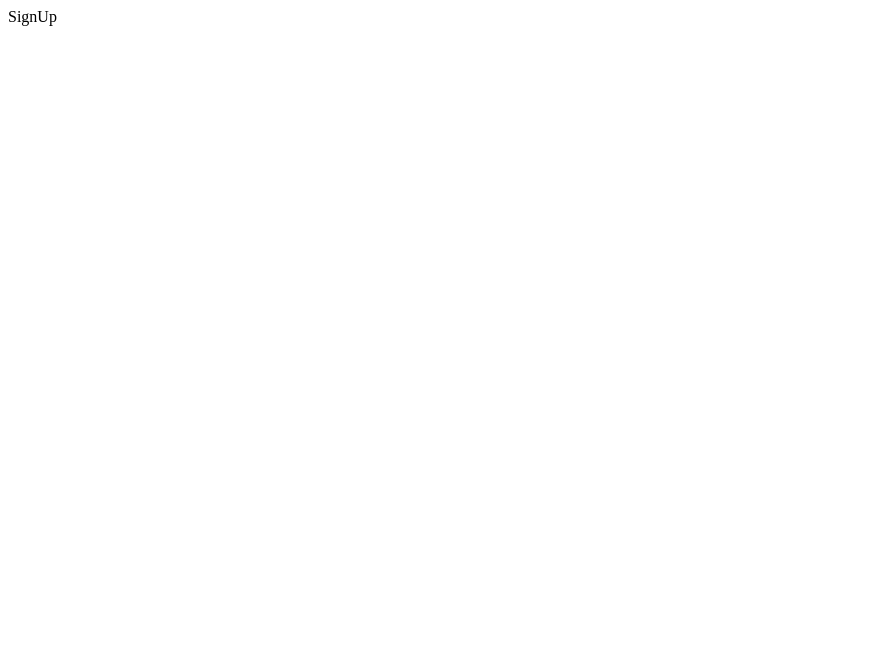
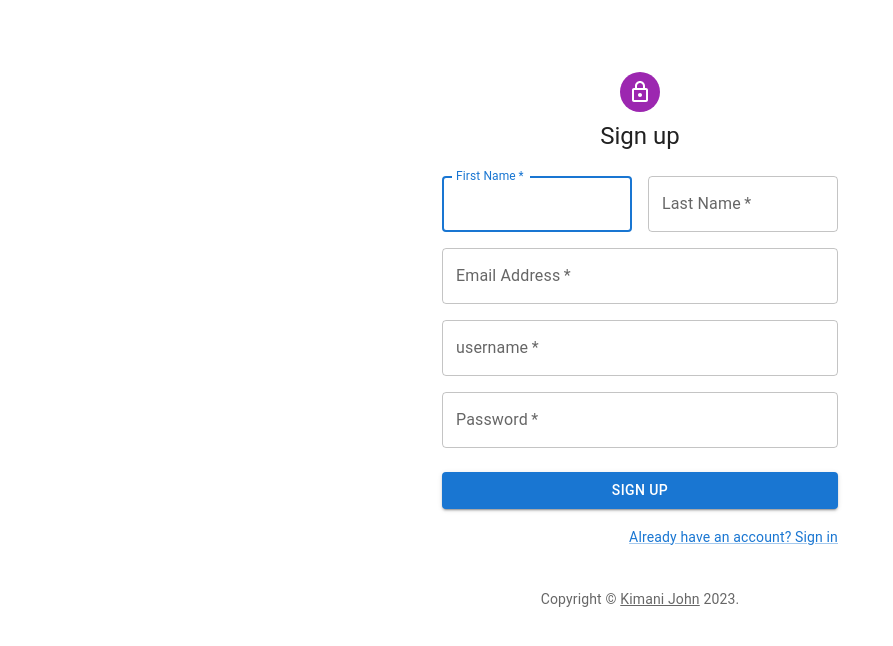
Before and after one commit to kimperria/karakana_client_microservice, a React (Vite) app: page /register in a window 1280 px wide. Shown: the top 646 px of the page, without its empty margins (0-893 px from the left). Built offline with nearby package versions, Linux system fonts and the light colour scheme.

Commit message:
Screens: Build login register and password reset user interface

```diff
--- a/package.json
+++ b/package.json
@@ -11,6 +11,7 @@
   "dependencies": {
     "@emotion/react": "^11.10.6",
     "@emotion/styled": "^11.10.6",
+    "@mui/icons-material": "^5.11.11",
     "@mui/material": "^5.11.11",
     "react": "^18.2.0",
     "react-dom": "^18.2.0",
--- a/src/App.jsx
+++ b/src/App.jsx
@@ -1,5 +1,6 @@
 import { BrowserRouter as Router, Routes, Route } from 'react-router-dom';
 import './App.css'
+import ForgotPassword from './screens/auth/ForgotPassword';
 import Login from './screens/auth/Login';
 import SignUp from './screens/auth/SignUp';
 import Dashboard from './screens/Dashboard';
@@ -12,6 +13,7 @@
       <Routes>
         <Route path='/' element={<HomePage />}/>
         <Route path='/login' element={<Login />} />
+        <Route path='/password-reset' element={<ForgotPassword />} />
         <Route path='/register' element={<SignUp />} />
         <Route path='/dashboard' element={<Dashboard />}/>
       </Routes>
--- /dev/null
+++ b/src/screens/auth/ForgotPassword.jsx
@@ -0,0 +1,58 @@
+import React from 'react';
+import Typography from "@mui/material/Typography";
+import Container from "@mui/material/Container";
+import { createTheme, ThemeProvider } from "@mui/material/styles";
+import Button from "@mui/material/Button";
+import Grid from "@mui/material/Grid";
+import Box from "@mui/material/Box";
+import TextField from "@mui/material/TextField";
+
+const theme = createTheme();
+
+function ForgotPassword() {
+  return (
+    <ThemeProvider theme={theme}>
+        <Container component="main" maxWidth="xs">
+            <Box
+            sx={{
+                marginTop: 8,
+                display: "flex",
+                flexDirection: 'column',
+                alignItems: 'center'
+            }}>
+                <Typography component="h1" variant="h5">
+                    Reset Password
+                </Typography>
+            </Box>
+
+            <Box
+            component="form"
+            noValidate
+            sx={{ mt: 1}}
+            >
+            <TextField
+            margin="normal"
+            required
+            fullWidth
+            id="email"
+            label="Email Address"
+            name="email"
+            autoComplete="email"
+            autoFocus
+            />
+            </Box>
+
+            <Button
+              type="submit"
+              fullWidth
+              variant="contained"
+              sx={{ mt: 3, mb: 2 }}
+            >
+              Initiate Password Reset
+            </Button>
+        </Container>
+    </ThemeProvider>
+  )
+}
+
+export default ForgotPassword
--- a/src/screens/auth/Login.jsx
+++ b/src/screens/auth/Login.jsx
@@ -1,9 +1,105 @@
-import React from 'react'
+import React from "react";
+import Avatar from "@mui/material/Avatar";
+import Button from "@mui/material/Button";
+import CssBaseline from "@mui/material/CssBaseline";
+import TextField from "@mui/material/TextField";
+import FormControlLabel from "@mui/material/FormControlLabel";
+import Checkbox from "@mui/material/Checkbox";
+import Link from "@mui/material/Link";
+import Grid from "@mui/material/Grid";
+import Box from "@mui/material/Box";
+import LockOutlinedIcon from "@mui/icons-material/LockOutlined";
+import Typography from "@mui/material/Typography";
+import Container from "@mui/material/Container";
+import { createTheme, ThemeProvider } from "@mui/material/styles";
+import Copyright from "../../utils/Copyright";
+
+const theme = createTheme();
 
 function Login() {
+  const loginUserAccount = (event) => {
+    event.preventDefault();
+    const data = new FormData(event.currentTarget);
+    console.log({
+      email: data.get("email"),
+      password: data.get("password"),
+    });
+  };
+
   return (
-    <div>Login</div>
-  )
+    <ThemeProvider theme={theme}>
+      <Container component="main" maxWidth="xs">
+        <CssBaseline />
+        <Box
+          sx={{
+            marginTop: 8,
+            display: "flex",
+            flexDirection: "column",
+            alignItems: "center",
+          }}
+        >
+          <Avatar sx={{ m: 1, bgcolor: "secondary.main" }}>
+            <LockOutlinedIcon />
+          </Avatar>
+          <Typography component="h1" variant="h5">
+            Sign in
+          </Typography>
+          <Box
+            component="form"
+            onSubmit={loginUserAccount}
+            noValidate
+            sx={{ mt: 1 }}
+          >
+            <TextField
+              margin="normal"
+              required
+              fullWidth
+              id="email"
+              label="Email Address"
+              name="email"
+              autoComplete="email"
+              autoFocus
+            />
+            <TextField
+              margin="normal"
+              required
+              fullWidth
+              name="password"
+              label="Password"
+              type="password"
+              id="password"
+              autoComplete="current-password"
+            />
+            <FormControlLabel
+              control={<Checkbox value="remember" color="primary" />}
+              label="Remember me"
+            />
+            <Button
+              type="submit"
+              fullWidth
+              variant="contained"
+              sx={{ mt: 3, mb: 2 }}
+            >
+              Sign In
+            </Button>
+            <Grid container>
+              <Grid item xs>
+                <Link href="/password-reset" variant="body2">
+                  Forgot password?
+                </Link>
+              </Grid>
+              <Grid item>
+                <Link href="/register" variant="body2">
+                  {"Don't have an account? Sign Up"}
+                </Link>
+              </Grid>
+            </Grid>
+          </Box>
+        </Box>
+        <Copyright sx={{ mt: 8, mb: 4 }} />
+      </Container>
+    </ThemeProvider>
+  );
 }
 
-export default Login
+export default Login;
--- a/src/screens/auth/SignUp.jsx
+++ b/src/screens/auth/SignUp.jsx
@@ -1,9 +1,139 @@
-import React from 'react'
+import React from "react";
+import Avatar from "@mui/material/Avatar";
+import Button from "@mui/material/Button";
+import CssBaseline from "@mui/material/CssBaseline";
+import TextField from "@mui/material/TextField";
+import FormControlLabel from "@mui/material/FormControlLabel";
+import Checkbox from "@mui/material/Checkbox";
+import Link from "@mui/material/Link";
+import Grid from "@mui/material/Grid";
+import Box from "@mui/material/Box";
+import LockOutlinedIcon from "@mui/icons-material/LockOutlined";
+import Typography from "@mui/material/Typography";
+import Container from "@mui/material/Container";
+import { createTheme, ThemeProvider } from "@mui/material/styles";
+import Copyright from "../../utils/Copyright";
+
+
+const theme = createTheme();
 
 function SignUp() {
+  const submitRegisterUserAccount = (event) => {
+    event.preventDefault();
+    const data = new FormData(event.currentTarget);
+    console.log({
+      email: data.get("email"),
+      password: data.get("password"),
+    });
+  };
+
   return (
-    <div>SignUp</div>
-  )
+    <ThemeProvider theme={theme}>
+      <Container component="main" maxWidth="xs">
+        <CssBaseline />
+        <Box
+          sx={{
+            marginTop: 8,
+            display: "flex",
+            flexDirection: "column",
+            alignItems: "center",
+          }}
+        >
+          <Avatar sx={{ m: 1, bgcolor: "secondary.main" }}>
+            <LockOutlinedIcon />
+          </Avatar>
+          <Typography component="h1" variant="h5">
+            Sign up
+          </Typography>
+          <Box
+            component="form"
+            noValidate
+            onSubmit={submitRegisterUserAccount}
+            sx={{ mt: 3 }}
+          >
+            <Grid container spacing={2}>
+              <Grid item xs={12} sm={6}>
+                <TextField
+                  autoComplete="given-name"
+                  name="firstName"
+                  required
+                  fullWidth
+                  id="firstName"
+                  label="First Name"
+                  autoFocus
+                />
+              </Grid>
+              <Grid item xs={12} sm={6}>
+                <TextField
+                  required
+                  fullWidth
+                  id="lastName"
+                  label="Last Name"
+                  name="lastName"
+                  autoComplete="family-name"
+                />
+              </Grid>
+              <Grid item xs={12}>
+                <TextField
+                  required
+                  fullWidth
+                  id="email"
+                  label="Email Address"
+                  name="email"
+                  autoComplete="email"
+                />
+              </Grid>
+              <Grid item xs={12}>
+                <TextField
+                required
+                fullWidth
+                name="username"
+                label="username"
+                type="text"
+                id="username"
+                />
+              </Grid>
+              <Grid item xs={12}>
+                <TextField
+                  required
+                  fullWidth
+                  name="password"
+                  label="Password"
+                  type="password"
+                  id="password"
+                  autoComplete="new-password"
+                />
+              </Grid>
+              {/* <Grid item xs={12}>
+                <FormControlLabel
+                  control={
+                    <Checkbox value="allowExtraEmails" color="primary" />
+                  }
+                  label="I want to receive inspiration, marketing promotions and updates via email."
+                />
+              </Grid> */}
+            </Grid>
+            <Button
+              type="submit"
+              fullWidth
+              variant="contained"
+              sx={{ mt: 3, mb: 2 }}
+            >
+              Sign Up
+            </Button>
+            <Grid container justifyContent="flex-end">
+              <Grid item>
+                <Link href="/login" variant="body2">
+                  Already have an account? Sign in
+                </Link>
+              </Grid>
+            </Grid>
+          </Box>
+        </Box>
+        <Copyright sx={{ mt: 5 }} />
+      </Container>
+    </ThemeProvider>
+  );
 }
 
-export default SignUp
+export default SignUp;
--- /dev/null
+++ b/src/utils/Copyright.jsx
@@ -0,0 +1,23 @@
+import React from 'react';
+import Typography from "@mui/material/Typography";
+import Link from "@mui/material/Link";
+
+function Copyright(props) {
+    return (
+      <Typography
+        variant="body2"
+        color="text.secondary"
+        align="center"
+        {...props}
+      >
+        {"Copyright © "}
+        <Link color="inherit" href="https://kimanijohn.netlify.app/">
+          Kimani John
+        </Link>{" "}
+        {new Date().getFullYear()}
+        {"."}
+      </Typography>
+    );
+  }
+
+export default Copyright
```
Also changed, not shown: 1 other file (tests, documents, lock files or other folders).
